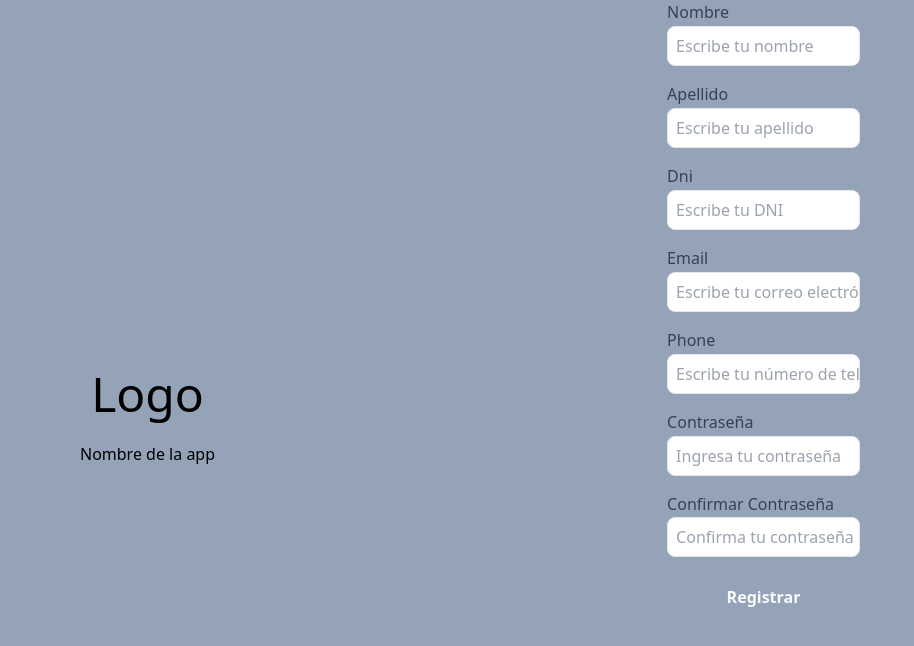
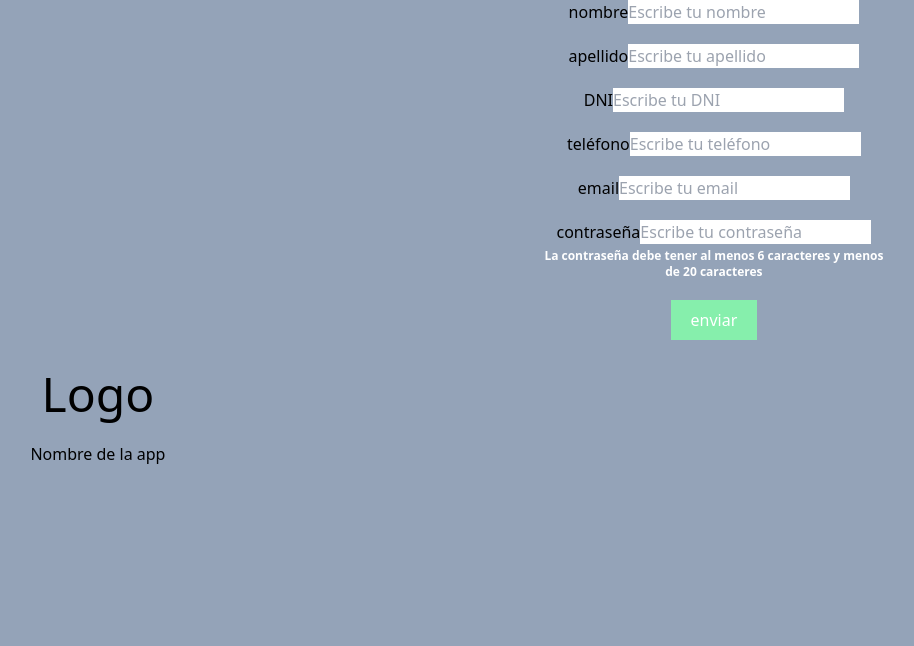
Before and after one commit to Dev-Sphere-Hub/Dev-Sphere-Carpincho-Security, a React (Vite) app in the folder client/: page /register in a window 1280 px wide. Shown: the top 646 px of the page, without its empty margins (158-1072 px from the left). Built offline with nearby package versions, Linux system fonts and the light colour scheme.

Commit message:
build: uninstall react-hook-form

```diff
--- a/client/package.json
+++ b/client/package.json
@@ -19,7 +19,6 @@
     "react": "^18.2.0",
     "react-beautiful-dnd": "^13.1.1",
     "react-dom": "^18.2.0",
-    "react-hook-form": "^7.48.2",
     "react-icons": "^4.12.0",
     "react-router-dom": "^6.20.0",
     "react-webcam": "^7.2.0",
--- a/client/src/pages/Register/index.jsx
+++ b/client/src/pages/Register/index.jsx
@@ -1,49 +1,105 @@
-import React from 'react'
+import React, { useState } from 'react'
 import axios from 'axios'
 import { useNavigate } from 'react-router-dom'
-import { useForm } from 'react-hook-form'
 import { endpoints } from '../../constants/api'
-import InputForm from '../../components/InputForm'
-import Button from '../../components/Button'
 
 const Register = () => {
   const navigate = useNavigate()
-  const {
-    register,
-    handleSubmit,
-    formState: { errors },
-    getValues
-  } = useForm()
-  const [isLoading, setIsLoading] = React.useState(false)
 
-  const onSubmit = async (data) => {
+  const [name, setName] = useState('')
+  const [lastname, setLastname] = useState('')
+  const [documentId, setDocumentId] = useState('')
+  const [phone, setPhone] = useState('')
+  const [email, setEmail] = useState('')
+  const [password, setPassword] = useState('')
+
+  const [errors, setErrors] = useState({})
+  const [successMessage, setSuccessMessage] = useState('')
+
+  const validateForm = () => {
+    const validateErrors = {}
+
+    if (!name.trim()) {
+      validateErrors.name = 'El nombre es obligatorio'
+    } else if (!/^[a-zA-Z\s]+$/.test(name)) {
+      validateErrors.name = 'El nombre solo puede contener letras'
+    }
+
+    if (!lastname.trim()) {
+      validateErrors.lastname = 'El apellido es obligatorio'
+    } else if (!/^[a-zA-Z\s]+$/.test(lastname)) {
+      validateErrors.lastname = 'El apellido solo puede contener letras'
+    }
+
+    if (!email.trim()) {
+      validateErrors.email = 'El email es obligatorio'
+    } else if (!/^[\w-.]+@([\w-]+\.)+[\w-]{2,4}$/g.test(email)) {
+      validateErrors.email = 'El email no es valido'
+    }
+
+    if (!phone.trim()) {
+      validateErrors.phone = 'El teléfono es obligatorio'
+    } else if (!/^\d+$/.test(phone)) {
+      validateErrors.phone = 'El teléfono solo puede contener números'
+    } else if (phone.length > 9) {
+      validateErrors.phone = 'El teléfono debe tener mas de 8 dígitos'
+    }
+
+    if (!documentId.trim()) {
+      validateErrors.documentId = 'El DNI es obligatorio'
+    } else if (!/^\d+$/.test(documentId)) {
+      validateErrors.documentId = 'El DNI solo puede contener números'
+    } else if (documentId.length < 8) {
+      validateErrors.documentId = 'El DNI no puede tener menos de 8 dígitos'
+    }
+
+    if (!password.trim()) {
+      validateErrors.password = 'La contraseña es obligatoria'
+    } else if (password.length < 6) {
+      validateErrors.password = 'La contraseña debe tener al menos 6 caracteres'
+    } else if (password.length > 20) {
+      validateErrors.password = 'La contraseña debe tener menos de 20 caracteres'
+    }
+
+    return validateErrors
+  }
+
+  const handleSubmit = async (event) => {
+    event.preventDefault()
+
+    const validationErrors = validateForm()
+
+    if (Object.keys(validationErrors).length > 0) {
+      setErrors(validationErrors)
+      setSuccessMessage('')
+      return
+    }
+
+    const formData = new FormData(event.target)
+
+    const data = Object.fromEntries(formData)
+    console.log('Data a enviar al servidor:', data)
+
+    setErrors({})
+    setSuccessMessage('Usuario registrado correctamente')
+    setTimeout(() => {
+      setSuccessMessage('')
+    }, 300)
+
     try {
-      setIsLoading(true)
-      const payload = {
-        name: data.name,
-        lastname: data.lastname,
-        email: data.email,
-        password: data.password,
-        confirmPassword: data.confirmPassword,
-        phone: data.phone,
-        documentId: data.documentId
-      }
-      const response = await axios.post(endpoints.register, payload, {
-        headers: {
-          'Content-Type': 'application/json'
-        }
-      })
-      const responseData = response.data
-      console.log(responseData)
-      const token = responseData.data.token
-      console.log(token)
+      const response = await axios.post(endpoints.register, data)
+      console.log('response --> ', response)
       navigate('/login')
     } catch (error) {
-      console.error('Error al registrarse:', error.message)
-    } finally {
-      setIsLoading(false)
+      console.error('Error al registrar el usuario:', error)
+      setSuccessMessage('')
+      setErrors({ general: 'Error al registrar el usuario' })
+      setTimeout(() => {
+        setErrors({})
+      }, 3000)
     }
   }
+
   return (
     <div className='bg-colorCustom1 w-[100%] px-6 lg:bg-slate-400 h-screen flex flex-col lg:flex-row lg:justify-around min-w-[300px]'>
       <div className='lg:flex-col lg:self-center'>
@@ -55,106 +111,75 @@ const Register = () => {
         </div>
       </div>
       <div className=''>
-        <form className='w-full px-[10%]' onSubmit={handleSubmit(onSubmit)}>
-          <InputForm
-            label='Nombre'
+        <form className='w-full px-[10%] flex flex-col justify-center items-center gap-5' onSubmit={handleSubmit}>
+          <label htmlFor='name'>
+            nombre
+            <input
+              name='name'
               placeholder='Escribe tu nombre'
               type='text'
-            register={register('name', {
-              required: 'Por favor, ingresa tu nombre'
-            })}
-            errorType={errors.name}
-            errorMessage={errors.name?.message}
+              onChange={(e) => setName(e.target.value)}
+              value={name}
             />
-          <InputForm
-            label='Apellido'
+          </label>
+          <label htmlFor='lastname'>
+            apellido
+            <input
+              name='lastname'
               placeholder='Escribe tu apellido'
               type='text'
-            register={register('lastname', {
-              required: 'Por favor, ingresa tu apellido'
-            })}
-            errorType={errors.lastname}
-            errorMessage={errors.lastname?.message}
+              onChange={(e) => setLastname(e.target.value)}
+              value={lastname}
             />
-          <InputForm
-            label='Dni'
+          </label>
+          <label htmlFor='documentId'>
+            DNI
+            <input
+              name='documentId'
               placeholder='Escribe tu DNI'
               type='text'
-            register={register('documentId', {
-              required: 'Por favor, ingresa tu DNI',
-              minLength: {
-                value: 8,
-                message: 'El DNI debe tener 8 caracteres'
-              }
-            })}
-            errorType={errors.documentId}
-            errorMessage={errors.documentId?.message}
+              onChange={(e) => setDocumentId(e.target.value)}
+              value={documentId}
             />
-          <InputForm
-            label='Email'
-            placeholder='Escribe tu correo electrónico'
+          </label>
+          <label htmlFor='phone'>
+            teléfono
+            <input
+              name='phone'
+              placeholder='Escribe tu teléfono'
+              type='text'
+              onChange={(e) => setPhone(e.target.value)}
+              value={phone}
+            />
+          </label>
+          <label htmlFor='email'>
+            email
+            <input
+              name='email'
+              placeholder='Escribe tu email'
               type='email'
-            register={register('email', {
-              required: 'Por favor, ingresa tu correo electrónico',
-              pattern: {
-                value: /^\S+@\S+$/i,
-                message: 'Correo electrónico inválido'
-              }
-            })}
-            errorType={errors.email}
-            errorMessage={errors.email?.message}
+              onChange={(e) => setEmail(e.target.value)}
+              value={email}
             />
-          <InputForm
-            label='Phone'
-            placeholder='Escribe tu número de teléfono'
-            type='tel'
-            register={register('phone', {
-              required: 'Por favor, ingresa tu número de teléfono',
-              minLength: {
-                value: 10,
-                message: 'El numero debe tener 10 caracteres'
-              }
-            })}
-            errorType={errors.phone}
-            errorMessage={errors.phone?.message}
+          </label>
+          <label htmlFor='password'>
+            contraseña
+            <input
+              name='password'
+              placeholder='Escribe tu contraseña'
+              type='password'
+              onChange={(e) => setPassword(e.target.value)}
+              value={password}
             />
+            {successMessage && <p className='text-green-500 text-xs font-semibold mt-1'>{successMessage}</p>}
+            {Object.keys(errors).length > 0 && <p className='text-red-500 text-xs font-semibold mt-1'>{errors.general}</p>}
+            {Object.keys(errors).map((errorKey) => (
+              <p key={errorKey} className='text-red-500 text-xs font-semibold mt-1'>{errors[errorKey]}</p>
+            ))}
+            <p className='text-white text-xs font-semibold mt-1'>La contraseña debe tener al menos 6 caracteres y menos de 20 caracteres</p>
+          </label>
 
-          <InputForm
-            label='Contraseña'
-            placeholder='Ingresa tu contraseña'
-            type='password'
-            register={register('password', {
-              required: 'Por favor, ingresa tu contraseña',
-              minLength: {
-                value: 6,
-                message: 'La contraseña debe tener al menos 6 caracteres'
-              }
-            })}
-            errorType={errors.password}
-            errorMessage={errors.password?.message}
-          />
-          <InputForm
-            label='Confirmar Contraseña'
-            placeholder='Confirma tu contraseña'
-            type='password'
-            register={register('confirmPassword', {
-              required: 'Confirma tu contraseña',
-              minLength: {
-                value: 6,
-                message: 'La contraseña debe tener al menos 6 caracteres'
-              },
-              validate: (value) =>
-                value === getValues('password') ||
-                  'Las contraseñas no coinciden'
-            })}
-            errorType={errors.confirmPassword}
-            errorMessage={errors.confirmPassword?.message}
-          />
-          <Button
-            type='submit'
-            text={isLoading ? 'Cargando...' : 'Registrar'}
-            onClick={handleSubmit(onSubmit)}
-          />
+          <button type='submit' className='bg-green-300 text-white px-5 py-2'>enviar</button>
         </form>
       </div>
     </div>
```
Also changed, not shown: 1 other file (tests, documents, lock files or other folders). Lines whose indentation alone changed are shown as unchanged.
